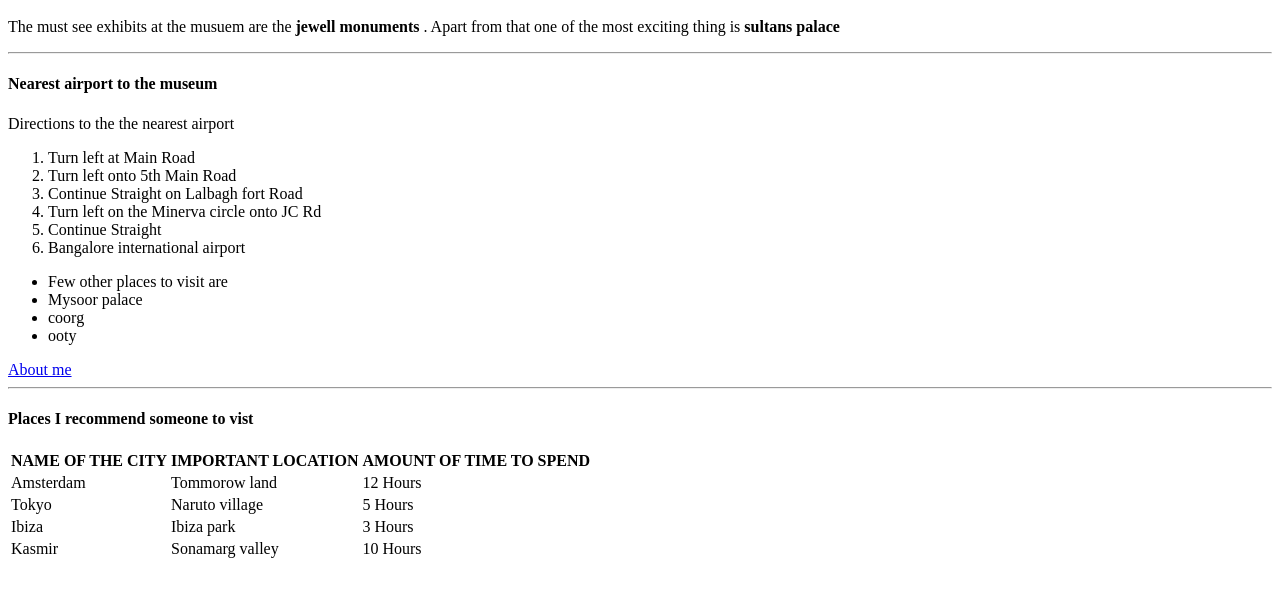
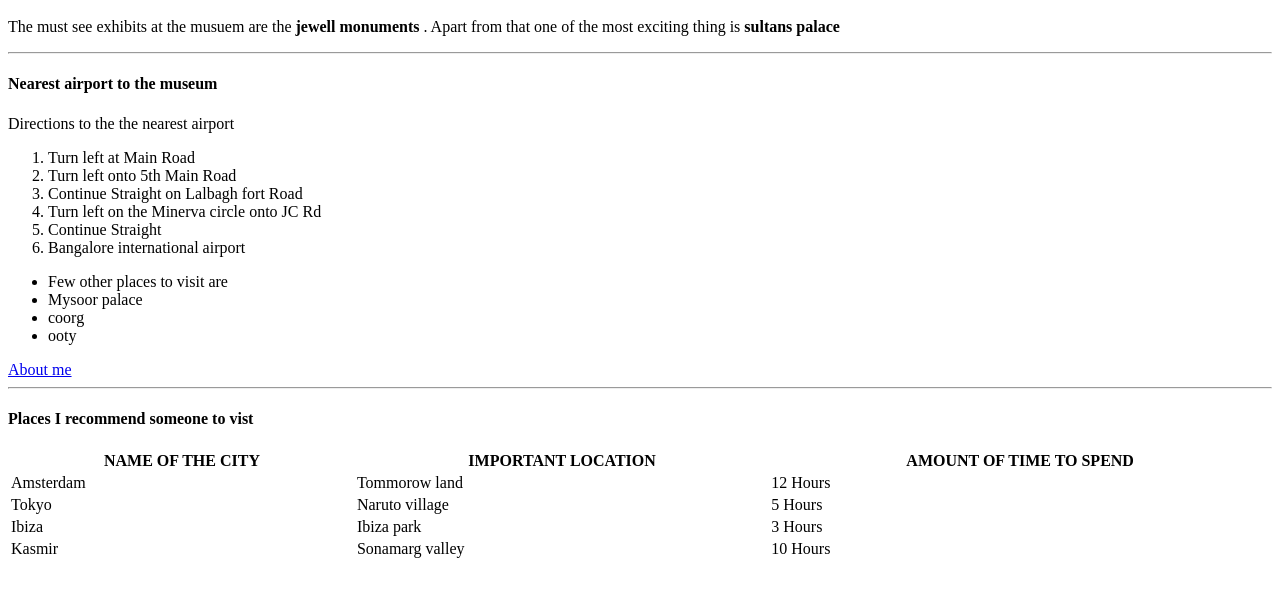
Before and after one commit to 44-563-Web-Apps-F22/44563-webapps-assignment-3-aravind999, a plain HTML site: page index.html in a window 1280 px wide. Shown: the part 101-698 px from the top of the page. Drawn offline with Linux system fonts and the light colour scheme.

Commit message:
added the tables

```diff
--- a/index.html
+++ b/index.html
@@ -29,11 +29,11 @@
             </a>
             <hr>
             <h4> Places I recommend someone to vist </h4>
-            <table>
-                <tr>
-               <th> <b> NAME OF THE CITY </b> </th>
+            <table style="width: 100%">
+                <tr style="border: ;100%">
+               <th><b> NAME OF THE CITY </b> </th>
                <th><b> IMPORTANT LOCATION </b></th>
-               <th><b> AMOUNT OF TIME TO SPEND </b></th>
+               <th><b> AMOUNT OF TIME TO SPEND</b></th>
                 </tr>
                 <tr>
                     <td> Amsterdam </td>
```
